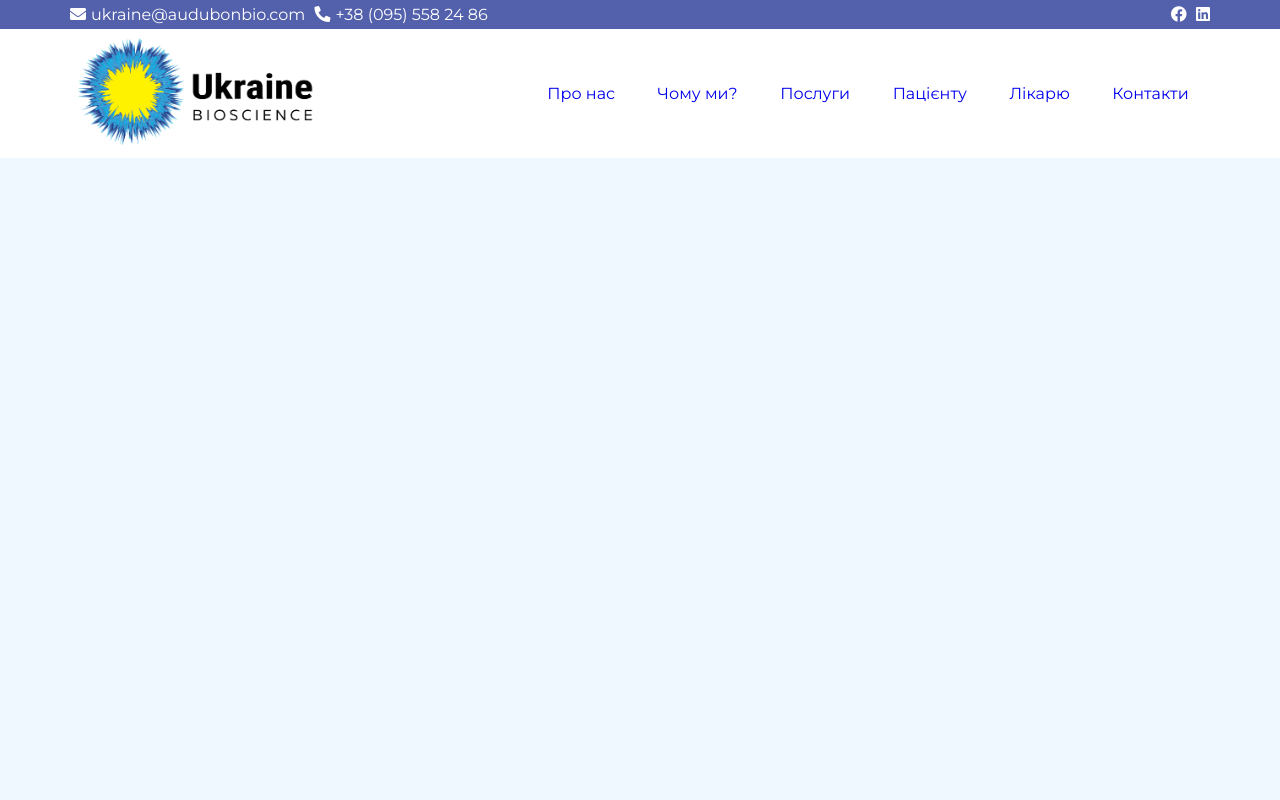
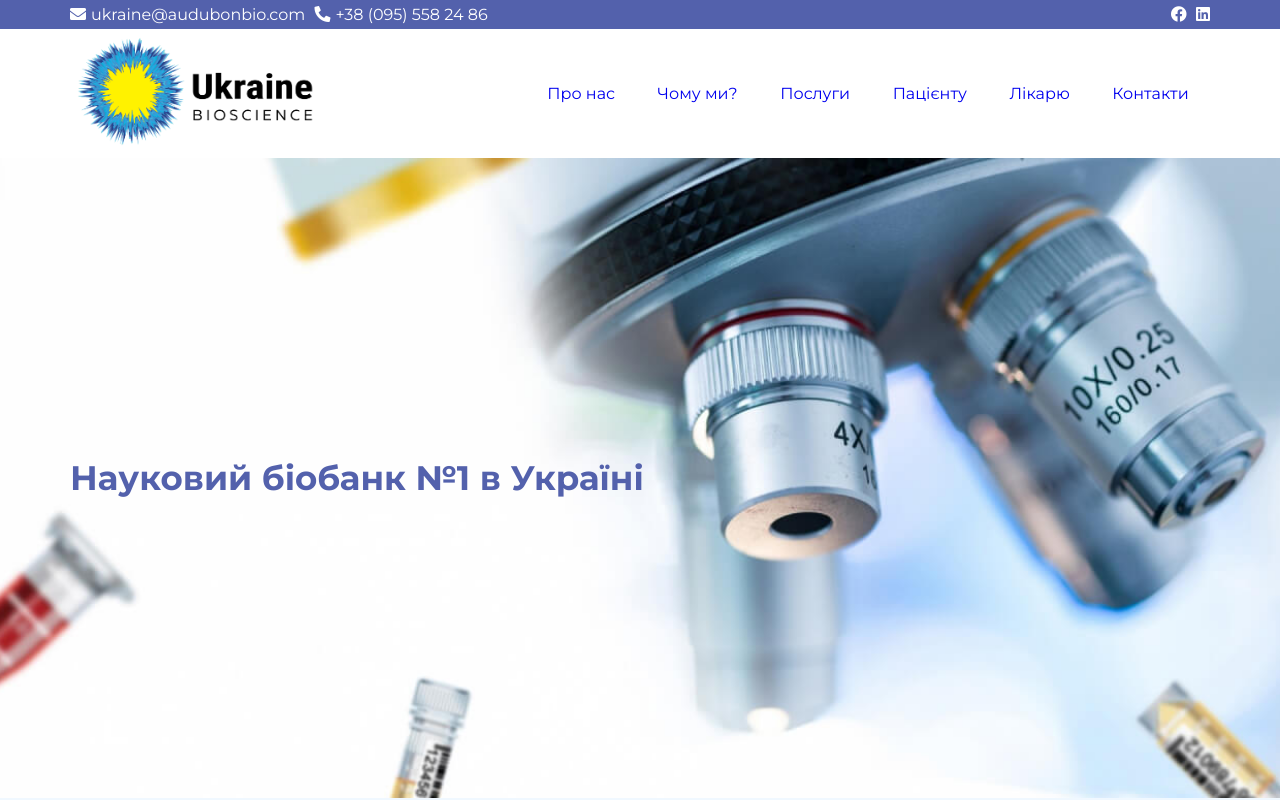
Before and after one commit to artemandrosenko/ArtemAndrosenko.github.io, a website: page bioscience/src/index.html in a window 1280 px wide. Drawn offline with Linux system fonts and the light colour scheme.

Commit message:
Add hero section

```diff
--- a/bioscience/src/index.html
+++ b/bioscience/src/index.html
@@ -65,8 +65,10 @@
         </div>
     </header>
 
-    <section class="hero">
-
+    <section class="section__hero hero">
+        <div class="wrapper">
+            <h1 class="hero__heading">Науковий біобанк №1 в Україні</h1>
+        </div>
     </section>
 
     <script src="js/main.js"></script>
--- a/bioscience/src/sass/style.scss
+++ b/bioscience/src/sass/style.scss
@@ -221,3 +221,32 @@ body {
         transform: rotate(-45deg) translate(7px, -9px);
     }
 }
+
+.hero {
+    position: relative;
+    height: 80vh;
+    background-image: url(../img/hero-500.jpg);
+    background-position: center;
+    background-repeat: no-repeat;
+    background-size: cover;
+    @media (min-width: 768px) {
+        background-image: url(../img/hero-900.jpg);
+    }
+    @media (min-width: 992px) {
+        background-image: url(../img/hero-1280.jpg);
+    }
+    @media (min-width: 1281px) {
+        background-image: url(../img/hero.jpg);
+    }
+    &__heading {
+        position: absolute;
+        top: 50%;
+        font-size: 3rem;
+        color: var(--blue-dark);
+        text-align: center;
+        transform: translateY(-50%);
+        @media (min-width: 768px) {
+            font-size: 3.4rem;
+        }
+    }
+}
```
Also changed, not shown: bioscience/src/css/style.css, bioscience/src/img/hero-1280.jpg (added), bioscience/src/img/hero-500.jpg (added), bioscience/src/img/hero-900.jpg (added), bioscience/src/img/hero.jpg (added).
